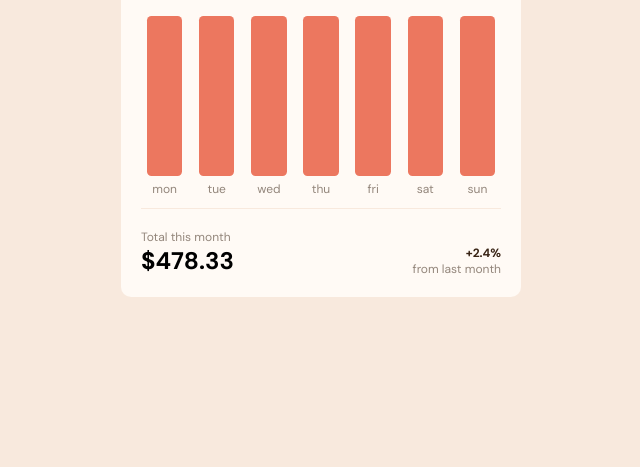
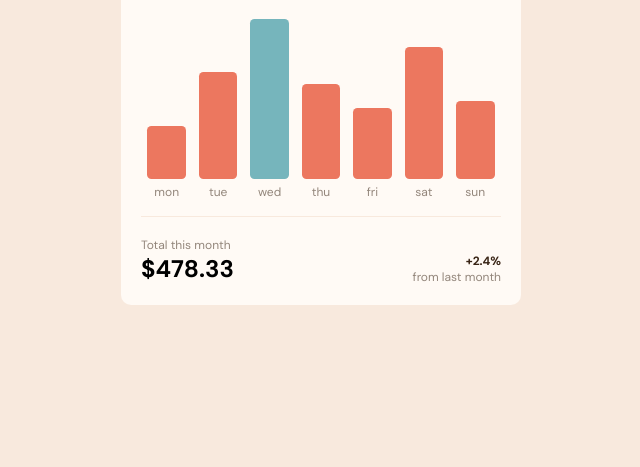
Before and after one commit to debse/expenses-chart, a plain HTML site: page index.html in a window 1280 px wide. Shown: the part 333-800 px from the top of the page, without its empty margins (319-959 px from the left). Drawn offline with Linux system fonts and the light colour scheme.

Commit message:
add chart bars logic

```diff
--- a/css/main.css
+++ b/css/main.css
@@ -90,8 +90,7 @@ main {
   display: flex;
   flex-direction: row;
   justify-items: flex-end;
-  height: 14rem;
-  gap: 5px;
+  height: 15rem;
 }
 
 .chart div {
@@ -104,7 +103,7 @@ main {
   width: 100%;
 }
 
-.chart div .bar {
+.chart .month .bar {
   height: 10rem;
   width: 75%;
   margin-left: auto;
@@ -117,9 +116,11 @@ main {
   transition-timing-function: ease-in-out;
 }
 
-.chart div .info {
+.chart .month .info {
   background-color: var(--clr-neutral-brown-dark);
-  height: 1.75rem;
+  color: var(--clr-neutral-orange);
+  font-weight: var(--fw-bold);
+  padding: 0.5rem;
   border-radius: 0.5em;
   margin-bottom: 0.5em;
   opacity: 0;
@@ -128,19 +129,23 @@ main {
   transition-timing-function: ease-in-out;
 }
 
-.chart div:hover > .bar {
+.chart .month:hover {
+  cursor: pointer;
+}
+
+.chart .month:hover > .bar {
   background-color: var(--clr-primary-red-active);
 }
 
-.chart div:hover > .info {
+.chart .month:hover > .info {
   opacity: 1;
 }
 
-.chart .highest {
+.chart .month .bar.highest {
   background-color: var(--clr-primary-cyan);
 }
 
-.chart .highest:hover {
+.chart .month .bar.highest:hover {
   background-color: var(--clr-primary-cyan-active);
 }
 
--- a/index.html
+++ b/index.html
@@ -31,38 +31,37 @@
         <div class="card">
           <div class="header"><h2>Spending - Last 7 days</h2></div>
           <div class="chart">
-            <div>
+            <div class="month">
               <div class="info"></div>
-
               <div class="bar"></div>
               <span>mon</span>
             </div>
-            <div>
+            <div class="month">
               <div class="info"></div>
               <div class="bar"></div>
               <span>tue</span>
             </div>
-            <div>
+            <div class="month">
               <div class="info"></div>
               <div class="bar"></div>
               <span>wed</span>
             </div>
-            <div>
+            <div class="month">
               <div class="info"></div>
               <div class="bar"></div>
               <span>thu</span>
             </div>
-            <div>
+            <div class="month">
               <div class="info"></div>
               <div class="bar"></div>
               <span>fri</span>
             </div>
-            <div>
+            <div class="month">
               <div class="info"></div>
               <div class="bar"></div>
               <span>sat</span>
             </div>
-            <div>
+            <div class="month">
               <div class="info"></div>
               <div class="bar"></div>
               <span>sun</span>
@@ -81,5 +80,6 @@
         </div>
       </div>
     </main>
+    <script src="./js/main.js"></script>
   </body>
 </html>
--- /dev/null
+++ b/js/main.js
@@ -0,0 +1,48 @@
+const data = [
+  {
+    day: "mon",
+    amount: 17.45,
+  },
+  {
+    day: "tue",
+    amount: 34.91,
+  },
+  {
+    day: "wed",
+    amount: 52.36,
+  },
+  {
+    day: "thu",
+    amount: 31.07,
+  },
+  {
+    day: "fri",
+    amount: 23.39,
+  },
+  {
+    day: "sat",
+    amount: 43.28,
+  },
+  {
+    day: "sun",
+    amount: 25.48,
+  },
+];
+
+let maxAmount = Math.max(...data.map((day) => day.amount));
+let maxIndex = data.findIndex((day) => day.amount === maxAmount);
+let maxDay = data.filter((day) => day.amount === maxAmount);
+
+let root = document.querySelector(":root");
+
+document.querySelectorAll(".month").forEach((month, i) => {
+  let bar = month.querySelector(".bar");
+  let info = month.querySelector(".info");
+
+  if (i === maxIndex) {
+    bar.classList.add("highest");
+  }
+
+  bar.style.height = (data[i].amount / maxAmount) * 10 + "rem";
+  info.innerHTML = "$" + data[i].amount;
+});
```
